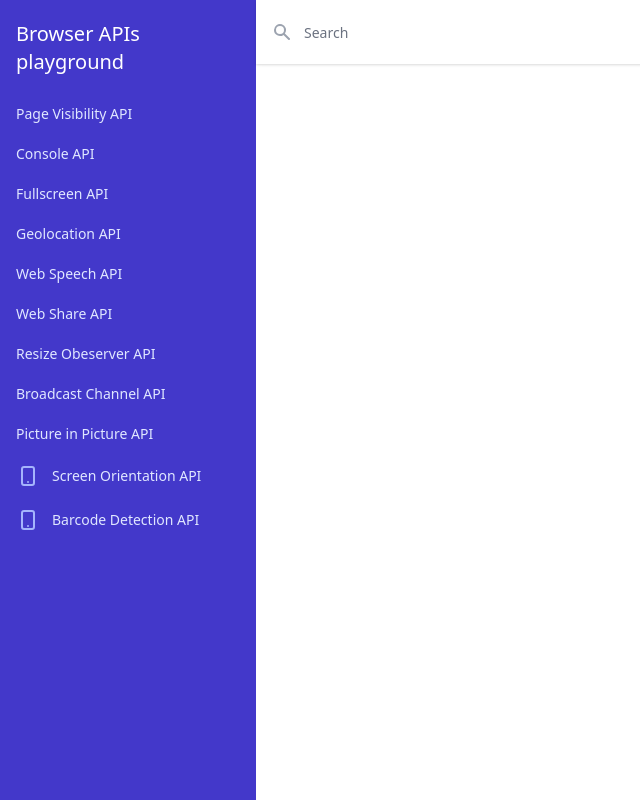
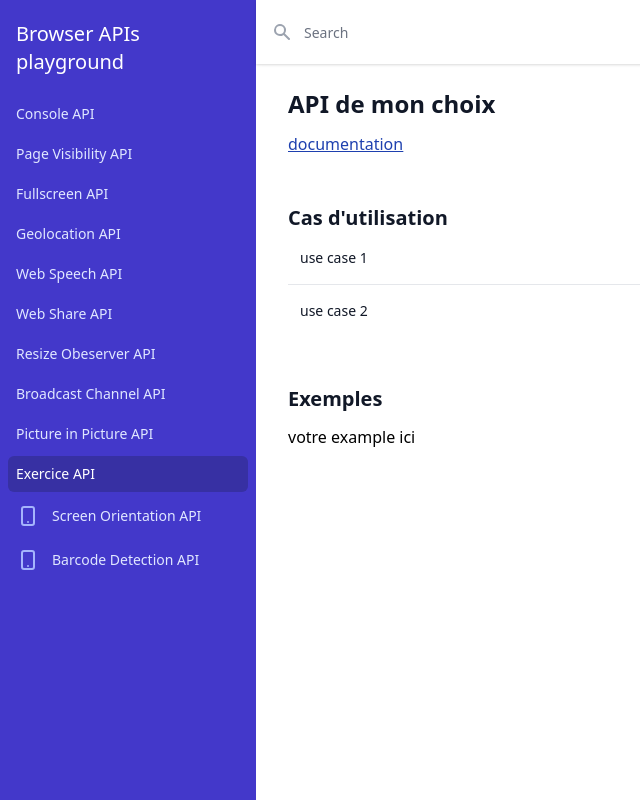
Before and after one commit to guignol1981/browser-apis, a Vue app: page /exercice-api in a window 1280 px wide. Shown: the whole page, without its empty margins (0-640 px from the left). Built offline with nearby package versions, Linux system fonts and the light colour scheme; a web font is replaced by a local one; what @tailwindcss/typography would draw is missing.

Commit message:
exercice

```diff
--- a/src/components/Dashboard.vue
+++ b/src/components/Dashboard.vue
@@ -213,12 +213,12 @@ import { NomRoutes } from '@/router';
 
 const navigation = [
     {
+        name: 'Console API',
+        routeName: NomRoutes.ConsoleAPI,
+    },
+    {
         name: 'Page Visibility API',
         routeName: NomRoutes.PageVisibilityAPI,
-    },
-    {
-        name: 'Console API',
-        routeName: NomRoutes.ConsoleAPI,
     },
     {
         name: 'Fullscreen API',
@@ -247,6 +247,10 @@ const navigation = [
     {
         name: 'Picture in Picture API',
         routeName: NomRoutes.PictureInPictureApi,
+    },
+    {
+        name: 'Exercice API',
+        routeName: NomRoutes.ExerciceApi,
     },
     {
         name: 'Screen Orientation API',
--- a/src/router/index.ts
+++ b/src/router/index.ts
@@ -14,6 +14,7 @@ export enum NomRoutes {
     ResizeObserverApi = 'resize-observer-api',
     GeolocationApi = 'geolocation-api',
     WebSpeechApi = 'web-speech-api',
+    ExerciceApi = 'exercice-api',
 }
 
 const routes: Array<RouteRecordRaw> = [
@@ -118,6 +119,14 @@ const routes: Array<RouteRecordRaw> = [
                 /* webpackChunkName: "/web-speech-api" */ '../views/WebSpeechApi.vue'
             ),
     },
+    {
+        path: '/exercice-api',
+        name: NomRoutes.ExerciceApi,
+        component: () =>
+            import(
+                /* webpackChunkName: "/exercice-api" */ '../views/Exercice.vue'
+            ),
+    },
 ];
 
 const router = createRouter({
--- a/src/views/BroadcastChannelApi.vue
+++ b/src/views/BroadcastChannelApi.vue
@@ -2,6 +2,7 @@
     <div>
         <api-template-vue :title="title" :docUrl="docUrl" :useCases="useCases">
             <template v-slot:examples>
+                <div>
                     <p class="p-2">{{ messageData }}</p>
                     <div class="space-x-2">
                         <button
@@ -18,6 +19,7 @@
                         >
                             Close channel
                         </button>
+                    </div>
                 </div>
             </template>
         </api-template-vue>
--- a/src/views/ConsoleApi.vue
+++ b/src/views/ConsoleApi.vue
@@ -77,7 +77,7 @@ const exemples = [
         fn: () => console.countReset('ma fonction'),
     },
     {
-        code: `console.debut('debug')`,
+        code: `console.debug('debug')`,
         fn: () => console.debug('debug'),
     },
     {
--- /dev/null
+++ b/src/views/Exercice.vue
@@ -0,0 +1,30 @@
+<template>
+    <div>
+        <api-template-vue :title="title" :docUrl="docUrl" :useCases="useCases">
+            <template v-slot:examples> votre example ici </template>
+        </api-template-vue>
+    </div>
+</template>
+
+<script>
+import ApiTemplateVue from '@/components/ApiTemplate.vue';
+
+const title = 'API de mon choix';
+const docUrl = '';
+const useCases = ['use case 1', 'use case 2'];
+
+export default {
+    components: {
+        ApiTemplateVue,
+    },
+    setup() {
+        return {
+            title,
+            docUrl,
+            useCases,
+        };
+    },
+};
+</script>
+
+<style lang="scss" scoped></style>
--- a/src/views/FullscreenApi.vue
+++ b/src/views/FullscreenApi.vue
@@ -2,6 +2,7 @@
     <div>
         <api-template-vue :title="title" :docUrl="docUrl" :useCases="useCases">
             <template v-slot:examples>
+                <div>
                     <h2 class="text-2xl font-semibold text-gray-900">
                         Exemple Article
                     </h2>
@@ -128,12 +129,12 @@
                                     >
                                 </h1>
                                 <p class="mt-8 text-xl text-gray-500 leading-8">
-                                Aliquet nec orci mattis amet quisque ullamcorper
-                                neque, nibh sem. At arcu, sit dui mi, nibh dui,
-                                diam eget aliquam. Quisque id at vitae feugiat
-                                egestas ac. Diam nulla orci at in viverra
-                                scelerisque eget. Eleifend egestas fringilla
-                                sapien.
+                                    Aliquet nec orci mattis amet quisque
+                                    ullamcorper neque, nibh sem. At arcu, sit
+                                    dui mi, nibh dui, diam eget aliquam. Quisque
+                                    id at vitae feugiat egestas ac. Diam nulla
+                                    orci at in viverra scelerisque eget.
+                                    Eleifend egestas fringilla sapien.
                                 </p>
                             </div>
                             <div
@@ -142,14 +143,14 @@
                                 <p>
                                     Faucibus commodo massa rhoncus, volutpat.
                                     <strong>Dignissim</strong> sed
-                                <strong>eget risus enim</strong>. Mattis mauris
-                                semper sed amet vitae sed turpis id. Id dolor
-                                praesent donec est. Odio penatibus risus viverra
-                                tellus varius sit neque erat velit. Faucibus
-                                commodo massa rhoncus, volutpat. Dignissim sed
-                                eget risus enim.
-                                <a href="#">Mattis mauris semper</a> sed amet
-                                vitae sed turpis id.
+                                    <strong>eget risus enim</strong>. Mattis
+                                    mauris semper sed amet vitae sed turpis id.
+                                    Id dolor praesent donec est. Odio penatibus
+                                    risus viverra tellus varius sit neque erat
+                                    velit. Faucibus commodo massa rhoncus,
+                                    volutpat. Dignissim sed eget risus enim.
+                                    <a href="#">Mattis mauris semper</a> sed
+                                    amet vitae sed turpis id.
                                 </p>
                                 <ul role="list">
                                     <li>
@@ -157,47 +158,51 @@
                                         dignissim.
                                     </li>
                                     <li>
-                                    Cras cras lobortis vitae vivamus ultricies
-                                    facilisis tempus.
+                                        Cras cras lobortis vitae vivamus
+                                        ultricies facilisis tempus.
                                     </li>
                                     <li>
-                                    Orci in sit morbi dignissim metus diam arcu
-                                    pretium.
+                                        Orci in sit morbi dignissim metus diam
+                                        arcu pretium.
                                     </li>
                                 </ul>
                                 <p>
-                                Quis semper vulputate aliquam venenatis egestas
-                                sagittis quisque orci. Donec commodo sit viverra
-                                aliquam porttitor ultrices gravida eu. Tincidunt
-                                leo, elementum mattis elementum ut nisl, justo,
-                                amet, mattis. Nunc purus, diam commodo tincidunt
-                                turpis. Amet, duis sed elit interdum dignissim.
+                                    Quis semper vulputate aliquam venenatis
+                                    egestas sagittis quisque orci. Donec commodo
+                                    sit viverra aliquam porttitor ultrices
+                                    gravida eu. Tincidunt leo, elementum mattis
+                                    elementum ut nisl, justo, amet, mattis. Nunc
+                                    purus, diam commodo tincidunt turpis. Amet,
+                                    duis sed elit interdum dignissim.
                                 </p>
                                 <h2>From beginner to expert in 30 days</h2>
                                 <p>
-                                Id orci tellus laoreet id ac. Dolor, aenean leo,
-                                ac etiam consequat in. Convallis arcu ipsum urna
-                                nibh. Pharetra, euismod vitae interdum mauris
-                                enim, consequat vulputate nibh. Maecenas
-                                pellentesque id sed tellus mauris, ultrices
-                                mauris. Tincidunt enim cursus ridiculus mi.
-                                Pellentesque nam sed nullam sed diam turpis
-                                ipsum eu a sed convallis diam.
+                                    Id orci tellus laoreet id ac. Dolor, aenean
+                                    leo, ac etiam consequat in. Convallis arcu
+                                    ipsum urna nibh. Pharetra, euismod vitae
+                                    interdum mauris enim, consequat vulputate
+                                    nibh. Maecenas pellentesque id sed tellus
+                                    mauris, ultrices mauris. Tincidunt enim
+                                    cursus ridiculus mi. Pellentesque nam sed
+                                    nullam sed diam turpis ipsum eu a sed
+                                    convallis diam.
                                 </p>
                                 <blockquote>
                                     <p>
-                                    Sagittis scelerisque nulla cursus in enim
-                                    consectetur quam. Dictum urna sed
-                                    consectetur neque tristique pellentesque.
-                                    Blandit amet, sed aenean erat arcu morbi.
+                                        Sagittis scelerisque nulla cursus in
+                                        enim consectetur quam. Dictum urna sed
+                                        consectetur neque tristique
+                                        pellentesque. Blandit amet, sed aenean
+                                        erat arcu morbi.
                                     </p>
                                 </blockquote>
                                 <p>
                                     Faucibus commodo massa rhoncus, volutpat.
                                     Dignissim sed eget risus enim. Mattis mauris
-                                semper sed amet vitae sed turpis id. Id dolor
-                                praesent donec est. Odio penatibus risus viverra
-                                tellus varius sit neque erat velit.
+                                    semper sed amet vitae sed turpis id. Id
+                                    dolor praesent donec est. Odio penatibus
+                                    risus viverra tellus varius sit neque erat
+                                    velit.
                                 </p>
                                 <figure>
                                     <img
@@ -208,28 +213,31 @@
                                         height="873"
                                     />
                                     <figcaption>
-                                    Sagittis scelerisque nulla cursus in enim
-                                    consectetur quam.
+                                        Sagittis scelerisque nulla cursus in
+                                        enim consectetur quam.
                                     </figcaption>
                                 </figure>
-                            <h2>Everything you need to get up and running</h2>
+                                <h2>
+                                    Everything you need to get up and running
+                                </h2>
                                 <p>
                                     Purus morbi dignissim senectus mattis
                                     <a href="#">adipiscing</a>. Amet, massa quam
-                                varius orci dapibus volutpat cras. In amet eu
-                                ridiculus leo sodales cursus tristique.
-                                Tincidunt sed tempus ut viverra ridiculus non
-                                molestie. Gravida quis fringilla amet eget dui
-                                tempor dignissim. Facilisis auctor venenatis
-                                varius nunc, congue erat ac. Cras fermentum
-                                convallis quam.
+                                    varius orci dapibus volutpat cras. In amet
+                                    eu ridiculus leo sodales cursus tristique.
+                                    Tincidunt sed tempus ut viverra ridiculus
+                                    non molestie. Gravida quis fringilla amet
+                                    eget dui tempor dignissim. Facilisis auctor
+                                    venenatis varius nunc, congue erat ac. Cras
+                                    fermentum convallis quam.
                                 </p>
                                 <p>
                                     Faucibus commodo massa rhoncus, volutpat.
                                     Dignissim sed eget risus enim. Mattis mauris
-                                semper sed amet vitae sed turpis id. Id dolor
-                                praesent donec est. Odio penatibus risus viverra
-                                tellus varius sit neque erat velit.
+                                    semper sed amet vitae sed turpis id. Id
+                                    dolor praesent donec est. Odio penatibus
+                                    risus viverra tellus varius sit neque erat
+                                    velit.
                                 </p>
                             </div>
                         </div>
@@ -241,7 +249,9 @@
                     >
                         Request fullscreen
                     </button>
-                <h2 class="mt-12 text-2xl font-semibold text-gray-900">
+                </div>
+                <div class="mt-12">
+                    <h2 class="text-2xl font-semibold text-gray-900">
                         Exemple Img
                     </h2>
                     <img
@@ -255,6 +265,7 @@
                     >
                         Request fullscreen
                     </button>
+                </div>
             </template>
         </api-template-vue>
     </div>
--- a/src/views/GeolocationApi.vue
+++ b/src/views/GeolocationApi.vue
@@ -2,6 +2,7 @@
     <div>
         <api-template-vue :title="title" :docUrl="docUrl" :useCases="useCases">
             <template v-slot:examples>
+                <div>
                     <GoogleMap
                         api-key="AIzaSyAXDiSlaEOPnfKkPJ3oSwrJDMeh6MV3syk"
                         style="width: 100%; height: 500px"
@@ -10,6 +11,7 @@
                     >
                         <Marker :options="{ position: { lat, lng } }" />
                     </GoogleMap>
+                </div>
             </template>
         </api-template-vue>
     </div>
--- a/src/views/PictureInPictureApi.vue
+++ b/src/views/PictureInPictureApi.vue
@@ -2,6 +2,7 @@
     <div>
         <api-template-vue :title="title" :docUrl="docUrl" :useCases="useCases">
             <template v-slot:examples>
+                <div>
                     <h2 class="text-2xl font-semibold text-gray-900">
                         Avec bouton
                     </h2>
@@ -17,7 +18,9 @@
                     >
                         Toggle Picture in picture
                     </button>
-                <h2 class="mt-12 text-2xl font-semibold text-gray-900">
+                </div>
+                <div class="mt-12">
+                    <h2 class="text-2xl font-semibold text-gray-900">
                         Auto Picture in Picture
                     </h2>
                     <video
@@ -26,6 +29,7 @@
                         controls
                         autopictureinpicture
                     />
+                </div>
             </template>
         </api-template-vue>
     </div>
--- a/src/views/WebSpeechApi.vue
+++ b/src/views/WebSpeechApi.vue
@@ -2,6 +2,10 @@
     <div>
         <api-template-vue :title="title" :docUrl="docUrl" :useCases="useCases">
             <template v-slot:examples>
+                <div>
+                    <h2 class="text-2xl font-semibold text-gray-700">
+                        Changer de couleur
+                    </h2>
                     <div ref="square" class="h-32 w-32 bg-red-300"></div>
                     <h3 ref="hints" class="text-gray-700 text-xl"></h3>
                     <p
@@ -15,6 +19,7 @@
                     >
                         Donner une commande
                     </button>
+                </div>
             </template>
         </api-template-vue>
     </div>
```
Also changed, not shown: 1 other file (tests, documents, lock files or other folders). Lines whose indentation alone changed are shown as unchanged.
